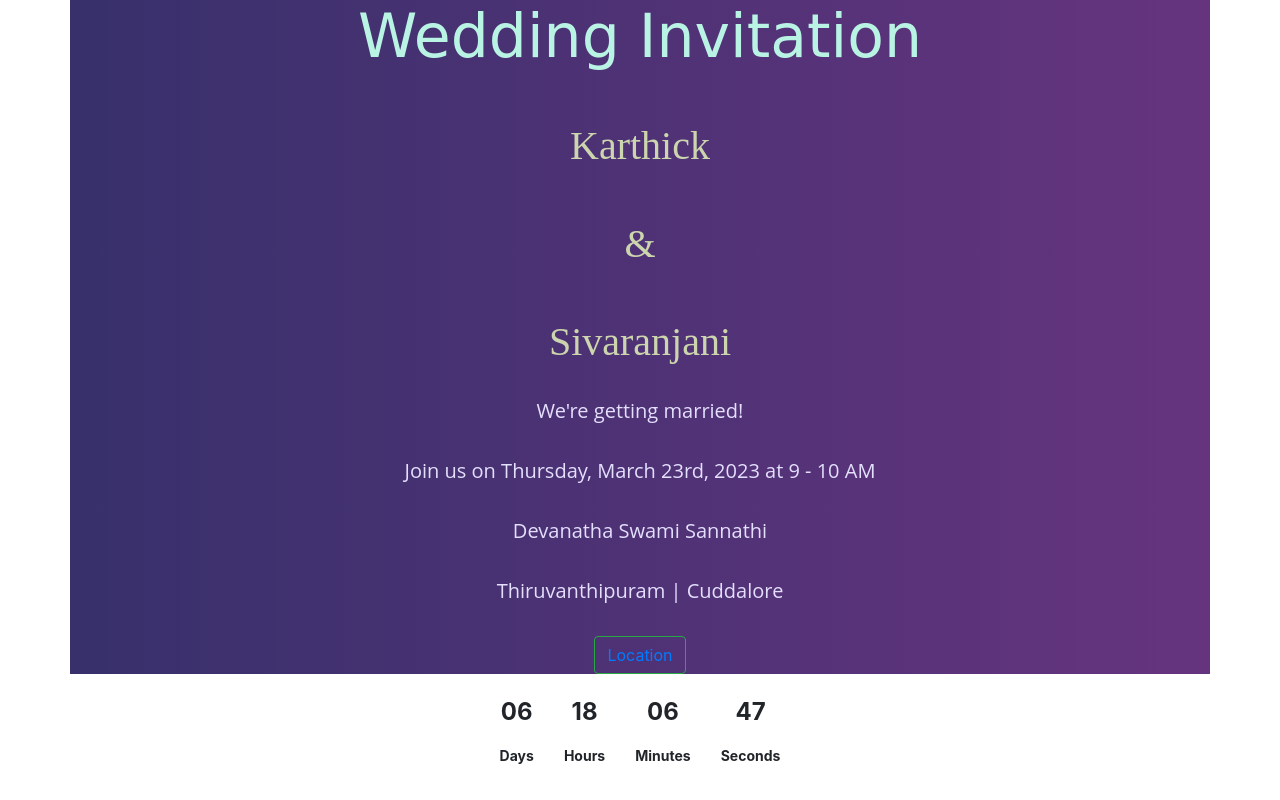
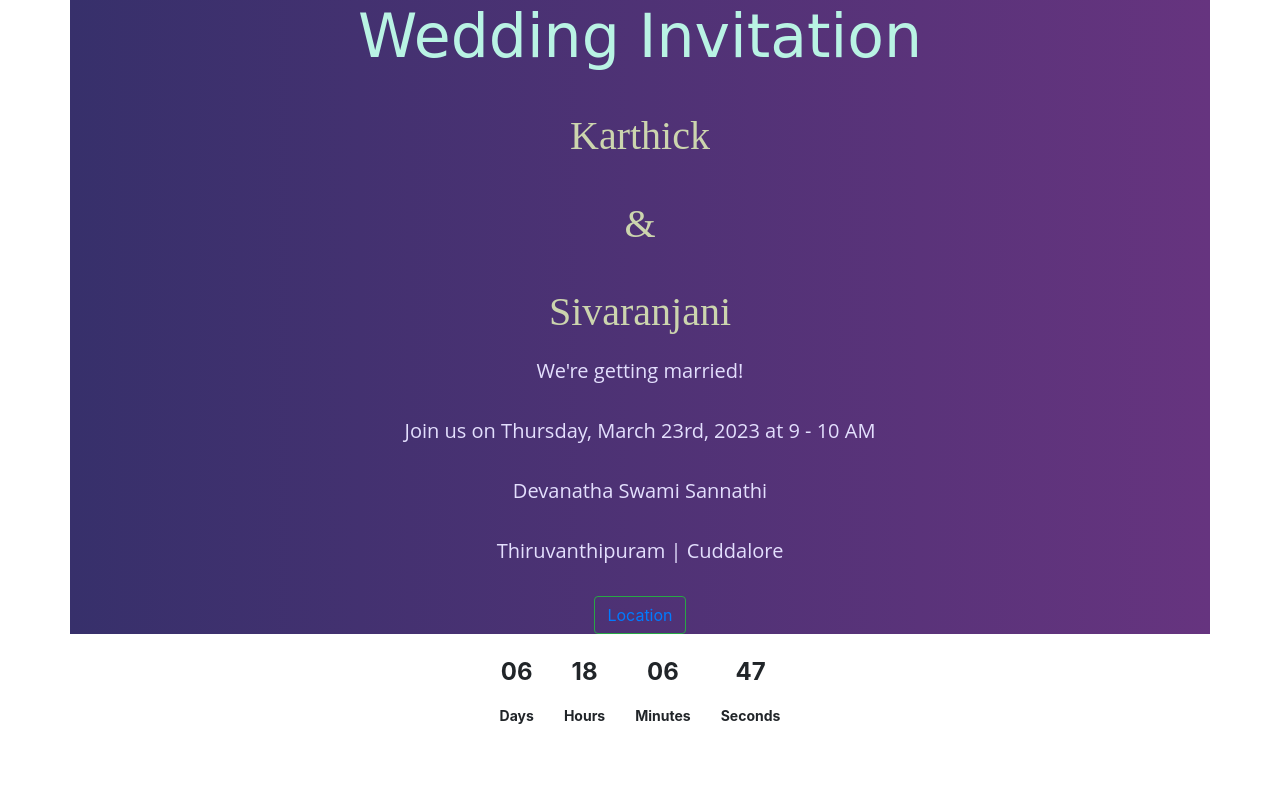
Before and after one commit to itsmeudhay/invitation, a plain HTML site: page index.html in a window 1280 px wide. Drawn offline with nearby package versions, Linux system fonts and the light colour scheme.

Commit message:
Update index.html
H2 pix change

```diff
--- a/index.html
+++ b/index.html
@@ -22,8 +22,8 @@
 			font-size: 40px;
 			font-family: 'Playfair Display', serif;
 			color: #CCD5AE;
-			margin-top: 50px;
-			margin-bottom: 30px;
+			margin-top: 40px;
+			margin-bottom: 20px;
             text-decoration: solid;
 		}
 		p {
```
